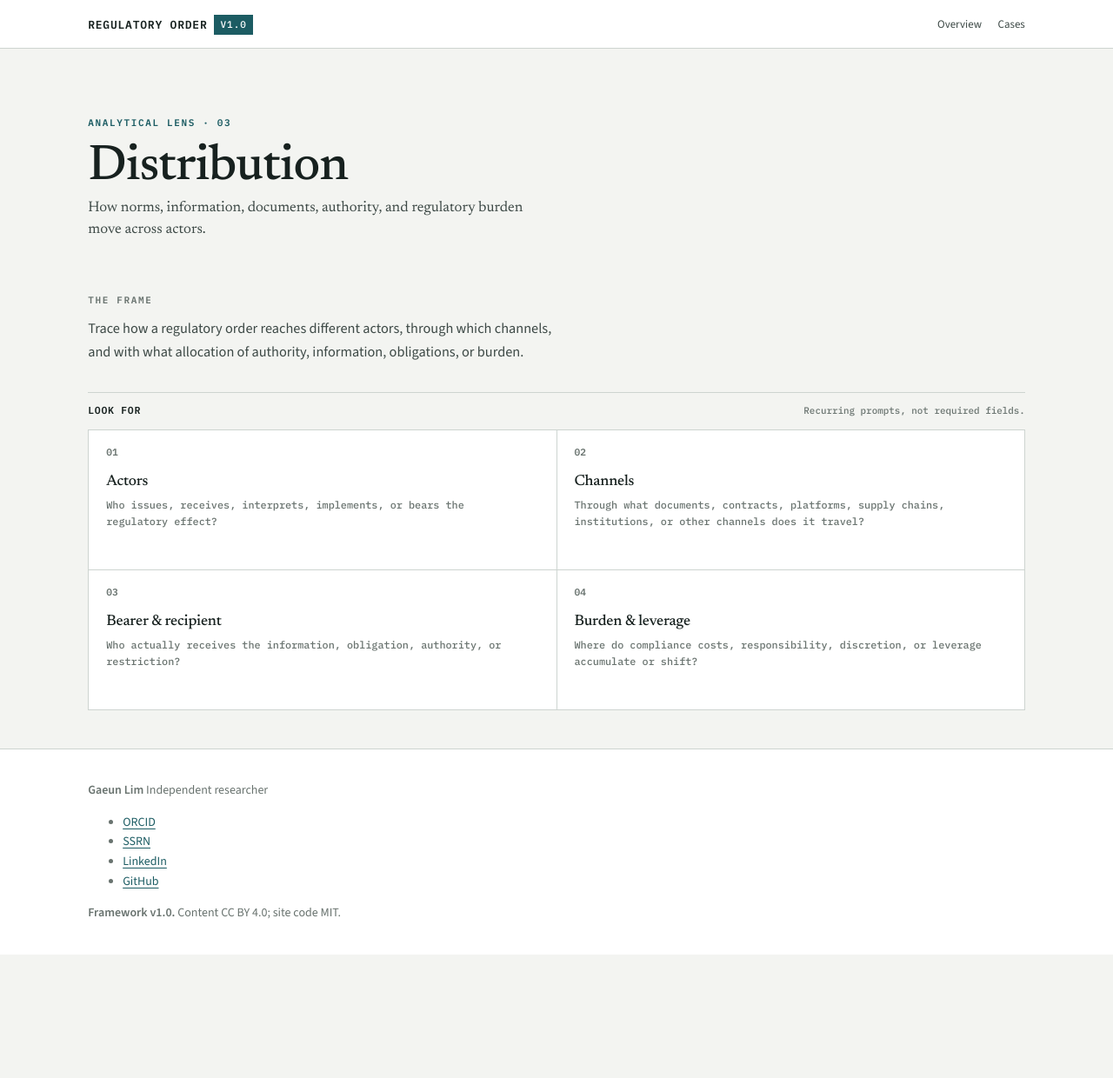
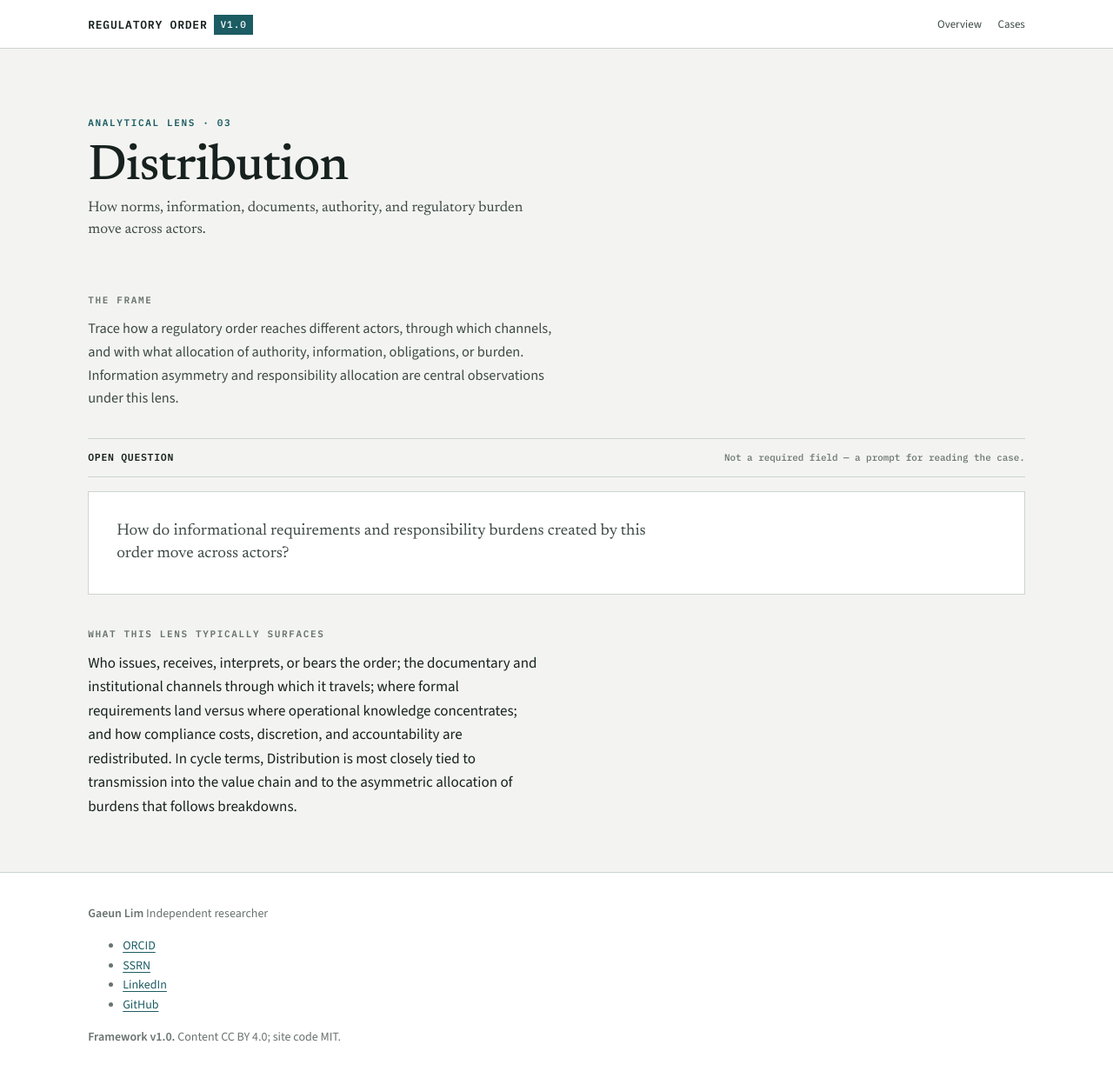
Before and after one commit to GaeunLim01/regulatory-order, a Jekyll site: the page built from framework/distribution/index.html, in a window 1280 px wide. Shown: the whole page at 87% size. Built offline with Jekyll 4.4.1, drawn with Linux system fonts in a browser that asks for light colours; before the commit the page ends 1098 px from its top, so only the background shows below that.

Commit message:
Add files via upload

```diff
--- a/framework/distribution/index.html
+++ b/framework/distribution/index.html
@@ -10,17 +10,29 @@ description: A recurring analytical lens for tracing the movement of norms, info
     <p class="standfirst">How norms, information, documents, authority, and regulatory burden move across actors.</p>
   </div>
 </section>
+
 <section class="section section--tight framework-detail">
   <div class="shell">
-    <div class="framework-detail__intro"><span class="eyebrow">The frame</span><p>Trace how a regulatory order reaches different actors, through which channels, and with what allocation of authority, information, obligations, or burden.</p></div>
+    <div class="framework-detail__intro">
+      <span class="eyebrow">The frame</span>
+      <p>Trace how a regulatory order reaches different actors, through which channels, and with what allocation of authority, information, obligations, or burden. Information asymmetry and responsibility allocation are central observations under this lens.</p>
+    </div>
+
     <div class="framework-guide">
-      <div class="framework-guide__head"><span>Look for</span><small>Recurring prompts, not required fields.</small></div>
-      <div class="framework-guide__grid">
-        <article><b>01</b><h2>Actors</h2><p>Who issues, receives, interprets, implements, or bears the regulatory effect?</p></article>
-        <article><b>02</b><h2>Channels</h2><p>Through what documents, contracts, platforms, supply chains, institutions, or other channels does it travel?</p></article>
-        <article><b>03</b><h2>Bearer &amp; recipient</h2><p>Who actually receives the information, obligation, authority, or restriction?</p></article>
-        <article><b>04</b><h2>Burden &amp; leverage</h2><p>Where do compliance costs, responsibility, discretion, or leverage accumulate or shift?</p></article>
+      <div class="framework-guide__head">
+        <span>Open question</span>
+        <small>Not a required field — a prompt for reading the case.</small>
       </div>
+      <div class="plate" style="margin-top:1rem;">
+        <p style="margin:0;max-width:62ch;font-family:var(--display);font-size:1.15rem;line-height:1.45;color:var(--ink-soft);">
+          How do informational requirements and responsibility burdens created by this order move across actors?
+        </p>
+      </div>
+    </div>
+
+    <div style="margin-top:2.5rem;max-width:62ch;">
+      <p class="eyebrow">What this lens typically surfaces</p>
+      <p>Who issues, receives, interprets, or bears the order; the documentary and institutional channels through which it travels; where formal requirements land versus where operational knowledge concentrates; and how compliance costs, discretion, and accountability are redistributed. In cycle terms, Distribution is most closely tied to transmission into the value chain and to the asymmetric allocation of burdens that follows breakdowns.</p>
     </div>
   </div>
 </section>
```
